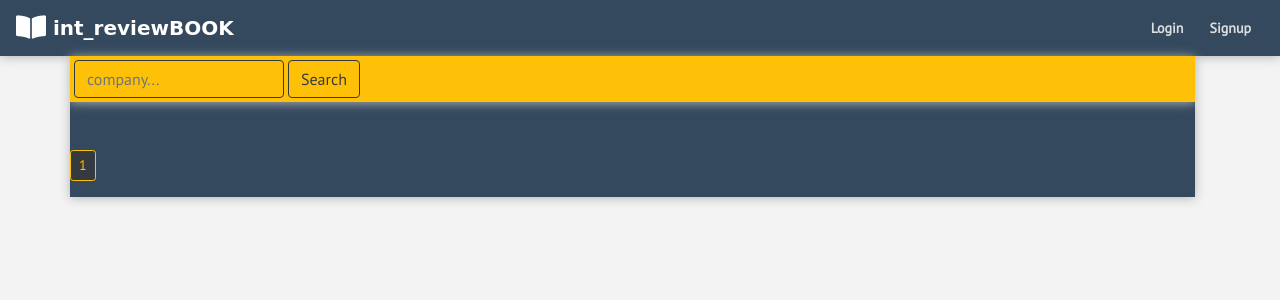
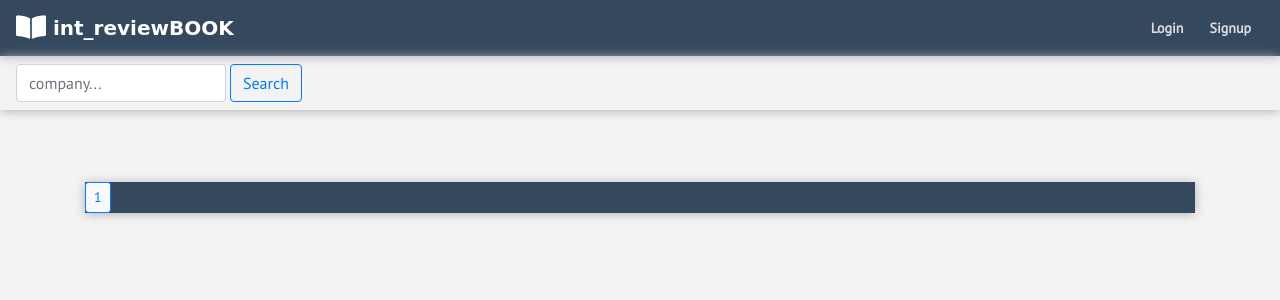
Before and after one commit to arc9693/IntReview, a Django app: page /ListResponses in a window 1280 px wide. Shown: the top 300 px of the page. Run offline with Django 3.2, Linux system fonts and the light colour scheme; data that the repository does not hold is empty; some libraries are stand-ins or nearby versions; some web fonts are replaced.

Commit message:
Redesign Responses List Page File modified - RESPONSES.HTML,STYLE.CSS File with minor update - BASE.HTML

```diff
--- a/Interviewbook/static/css/style.css
+++ b/Interviewbook/static/css/style.css
@@ -22,11 +22,11 @@ nav{
 .navbar-brand{
   font-family: 'Cedarville Cursive', cursive;
 }
-#loginBtn ,#signBtn{
+.navBtn{
   background: #34495e;
   color:#ddd;
 }
-#loginBtn:hover,#signBtn:hover{
+.navBtn:hover{
   color:white;
 }
 .footer{
@@ -44,7 +44,7 @@ nav{
 
 /*INDEX.HTML FILE STYLING*/
 #title{
-  color:#40CFFF;
+  color:#00BFFF;
   font-size: 300%;
 }
 .buttonLink{
@@ -58,8 +58,21 @@ nav{
   color:#fff;
 }
 #Exp{
-  color:#1A7DC5;
-  font-size:120%;
+  /*background-color: #565656;*/
+  /*color:white;
+  text-shadow: 0 0 20px rgba(198,28,39,0.8), 0 0 0 black;
+  text-shadow: 2px 2px 3px rgba(255,255,255,0.5);
+  -webkit-background-clip: text;
+     -moz-background-clip: text;
+          background-clip: text;*/
+    /*font: bold 100px arial, sans-serif; */
+  /*background-color: #34495e;*/
+  color: #127BC4;
+  /*text-shadow: 2px 2px 3px #74b9ff;
+  -webkit-background-clip: text;
+     -moz-background-clip: text;
+          background-clip: text;*/
+  font-size: 130%;
 }
 #deskImg{
   max-height:90vh;
@@ -106,3 +119,19 @@ nav{
   width: 100%;
   min-height: 30vh;
 }
+
+
+
+#listq:hover{
+  /*box-shadow:1px 1px 1px grey;*/
+  /*background-color: #ddd;*/
+}
+#line{
+  width:100%;
+  color:black;
+}
+
+#loginCard{
+  background: #ffffff;
+  box-shadow: 1px 1px 1px #bbb;
+}
--- a/Interviewbook/templates/Interviewbook/base.html
+++ b/Interviewbook/templates/Interviewbook/base.html
@@ -21,11 +21,12 @@
       <div class="collapse navbar-collapse" id="navbarSupportedContent">
       <div class="navbar-nav ml-md-auto d-md-flex">
       {% if user.is_authenticated %}
-      <a href="{% url 'logout' %}"><button class="btn btn-sm my-2 my-sm-0 m-1" style="color:#528CDD;">Logout</button></a>
-      {% else %}
-        <a href="{% url 'login' %}"><button class="btn btn-sm  my-2 my-sm-0 m-1" id="loginBtn">
-          <strong>Login</strong></button></a>
-        <a href="{% url 'signup' %}"><button class="btn btn-sm my-2 my-sm-0 m-1" id="signBtn">
+      <a href="{% url 'logout' %}"><button class="btn btn-sm my-2 my-sm-0 m-1 navBtn">
+        <strong>Logout</strong></button></a>
+    {% else %}
+      <a href="{% url 'login' %}"><button class="btn btn-sm  my-2 my-sm-0 m-1 navBtn">
+        <strong>Login</strong></button></a>
+      <a href="{% url 'signup' %}"><button class="btn btn-sm my-2 my-sm-0 m-1 navBtn">
           <strong>Signup</strong></button></a>
       {% endif %}
     </div>
--- a/Interviewbook/templates/Interviewbook/responses.html
+++ b/Interviewbook/templates/Interviewbook/responses.html
@@ -3,65 +3,78 @@
 {% block content %}
 
 
-<div class="list-group container">
+<div class="container-fluid p-0">
 
-  <nav class="navbar bg-warning p-1">
-    <form class="form-inline my-2 my-lg-0" method="get" action="/ListResponses/search">
-      <input class="form-control text-dark bg-warning border-dark" type="search" aria-label="Search" name="company" placeholder="company..." required>
-      <button class="btn btn-outline-dark my-sm-0 ml-1" type="submit">Search</button>
+  <nav class="container-fluid navbar" style="background-color: inherit;">
+    <form class="form-inline" method="get" action="/ListResponses/search" style="float:right;">
+      <input class="form-control text-dark" type="search" aria-label="Search" name="company" placeholder="company..." required>
+      <button class="btn btn-outline-primary my-sm-0 ml-1" type="submit">Search</button>
     </form>
   </nav>
 
+      <br>
 
-
-
+  <div class="container">
     {% for response in responses %}
-    <div class="row bg-dark text-warning mt-2 ml-1 p-1">
-      <a href="{% url 'viewResponse' response.id %}" class="text-warning col-lg-9 col-sm-12 p-2">
-          <span class="font-weight-bold">{{response.job_profile}} </span> at <span class="font-weight-bold"> {{response.company}}</span>
-            <span class="font-italic d-inline-flex">- {{response.name}}</span>
+        <!-- ROW 1-->
+    <div class="row p-1" style="box-shadow:1px 1px 1px grey;
+    background-color: white;border-bottom:1px solid #ccc;
+    " id="listq">
+       <!-- COLUMN 1 -->
+      <div class="col-lg-9 col-sm-12" style="margin-left:1vw;">
+        <div class="mt-0 mb-0">
+          <a href="{% url 'viewResponse' response.id %}" class="p-2">
+            <span class="font-weight-bold"><h3 style="color: #127BC4;">{{response.job_profile}}</h3></span>
+            <small class="text-muted">Added by:</small>
+            <span class="font-weight-bold mr-3" style="float:right;color:darkgrey;"> {{response.company}}</span>
+            <span class="font-italic d-inline-flex">{{response.name}}</span>
           </a>
-      <div class="col-lg-3 col-sm-12 border border-warning">
-        <div class="row align-middle justify-content-center d-flex">
+        </div>
+      </div>
+      <!-- COLUMN 2 -->
+      <div class="col-lg-2 col-sm-12" style="float:left;">
+        <div class="row align-middle justify-content-center d-flex p-2">
           {% if response.name.pk == user.pk %}
-
-          <div class="col border-left border-warning p-2">
-            <a href="{% url 'deleteResponse' response.id %}" class="text-warning">
-            <i class="fas fa-trash-alt"></i> Delete</a>
+          <div class="col">
+            <a href="{% url 'deleteResponse' response.id %}" style="vertical-align: middle;">
+            <small class="text-muted">Delete</small><br><br><i class="fas fa-trash-alt fa-lg text-center"></i></a>
           </div>
-          <div class="col border-left border-warning p-2">
-            <a href="{% url 'updateResponse' response.id %}" class="text-warning">
-            <i class="fas fa-edit"></i> Edit</a>
+          <div class="col">
+            <a href="{% url 'updateResponse' response.id %}" style="vertical-align: middle;" >
+            <small class="text-muted">Edit</small><br><br><i class="fas fa-edit fa-lg text-center"></i></a>
           </div>
           {% else %}
-          <i class="fas fa-eye p-2" data-toggle="tooltip" data-placement="top" title="views"> {{response.hits}}</i>
+          <span data-toggle="tooltip" data-placement="top" title="views">
+            <small class="text-muted">views</small><br><h1 class="mb-0 text-primary">{{response.hits}}</h1></span>
           {% endif %}
         </div>
       </div>
+      <!-- <hr style="font-weight: bolder;"> -->
     </div>
       {% endfor %}
-
-  <nav aria-label="Page navigation list-group-item list-group-item-action bg-dark text-warning">
+  </div>
+  <div class="container">
+  <nav aria-label="Page navigation list-group-item list-group-item-action">
   <ul class="pagination pagination-sm mt-5">
     {% if contacts.has_previous %}
     <li class="page-item">
-      <a class="page-link bg-dark text-warning border-warning" href="?page={{ responses.previous_page_number }}" aria-label="Previous">
+      <a class="page-link bg-light text-primary border-primary" href="?page={{ responses.previous_page_number }}" aria-label="Previous">
         <span aria-hidden="true">&laquo;</span>
         <span class="sr-only">Previous</span>
       </a>
     </li>
     {% endif %}
-    <li class="page-item"><a class="page-link bg-dark text-warning border-warning" href="?page={{ responses.number }}">1</a></li>
+    <li class="page-item"><a class="page-link bg-light text-primary border-primary" href="?page={{ responses.number }}">1</a></li>
 
       {% if responses.has_next %}
       <li class="page-item">
-      <a class="page-link bg-dark text-warning border-warning" href="?page={{ responses.next_page_number }}" aria-label="Next">
+      <a class="page-link bg-light text-primary border-primary" href="?page={{ responses.next_page_number }}" aria-label="Next">
         <span aria-hidden="true">&raquo;</span>
         <span class="sr-only">Next</span>
       </a>
       </li>
       <li class="page-item">
-      <a class="page-link bg-dark text-warning border-warning" href="?page={{ responses.paginator.num_pages }}" aria-label="Last">
+      <a class="page-link bg-light text-primary border-primary" href="?page={{ responses.paginator.num_pages }}" aria-label="Last">
         <span aria-hidden="true">Last</span>
       </a>
       </li>
@@ -69,5 +82,6 @@
       </ul>
     </nav>
   </div>
+</div>
 
 {% endblock %}
```
Lines whose indentation alone changed are shown as unchanged.
